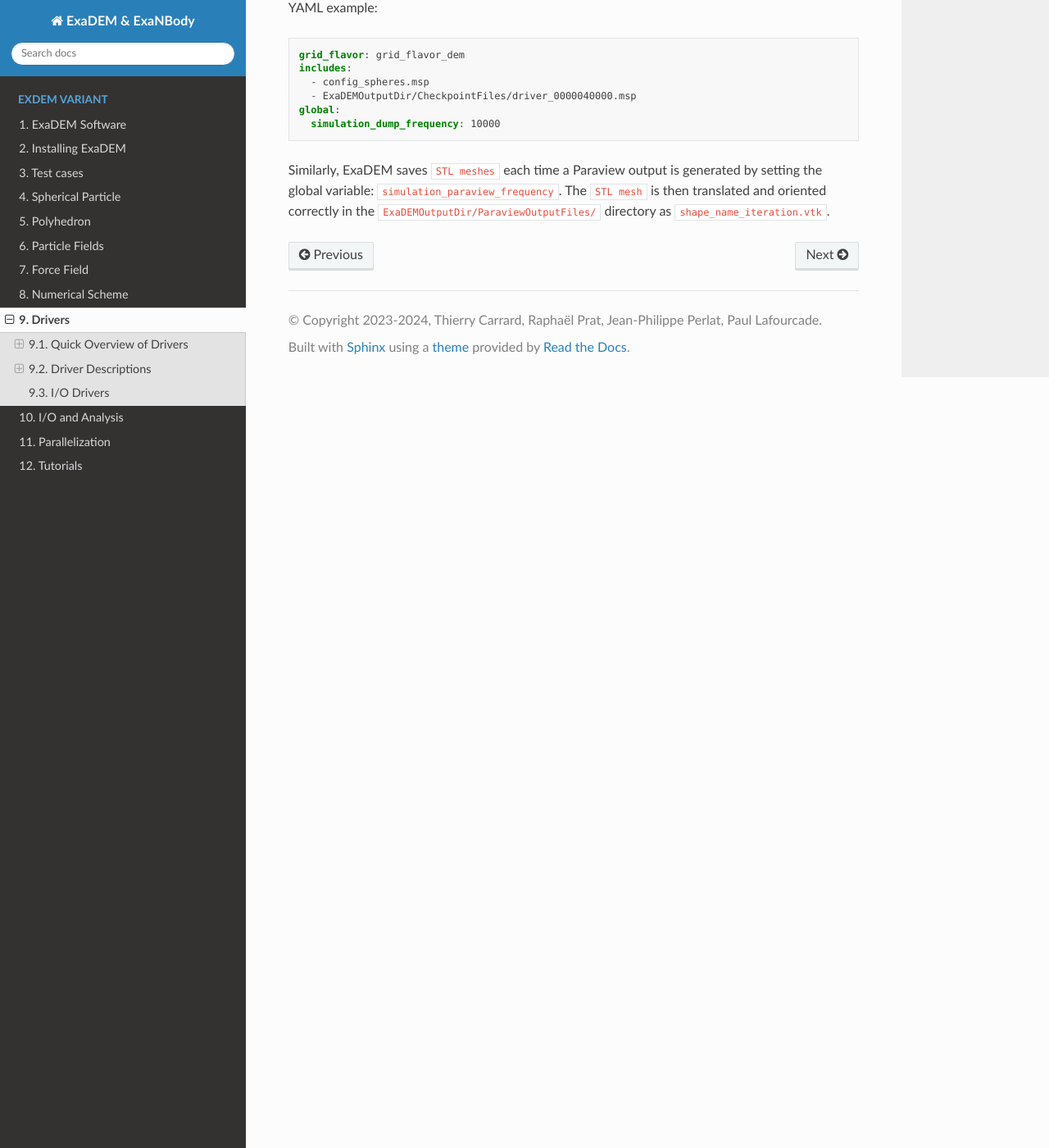
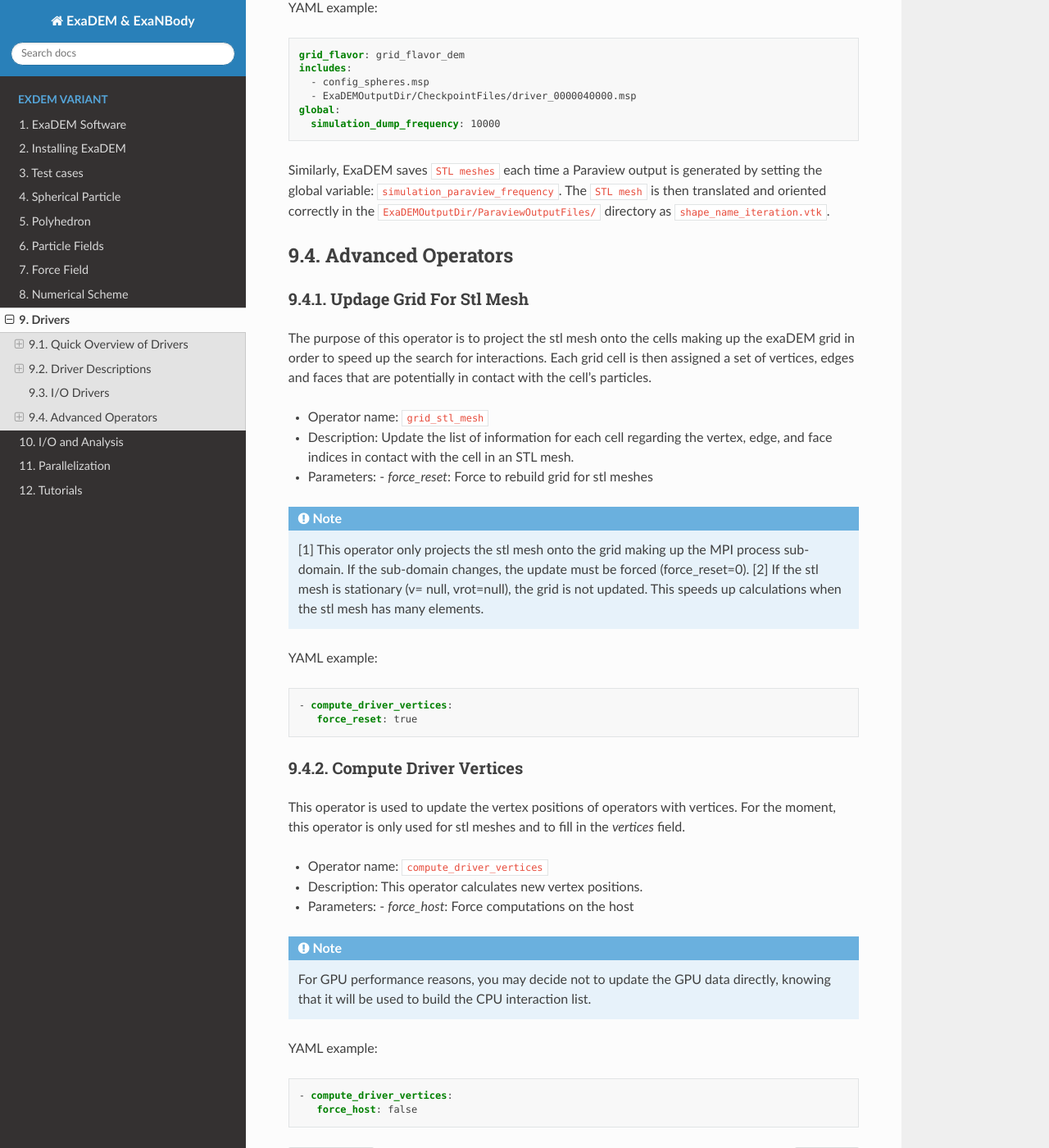
Before and after one commit to Collab4exaNBody/doc_exaDEM, a Sphinx documentation site: the page built from docs/source/project_exaDEM/Drivers.rst, in a window 1280 px wide and 1400 px high, scrolled down 5591 px. Shown: the whole window at 82% size. Built offline with Sphinx 7.4.7 and the Read the Docs theme 3.1.0, drawn with Linux system fonts in a browser that asks for light colours.

Commit message:
Update Drivers.rst

```diff
--- a/docs/source/project_exaDEM/Drivers.rst
+++ b/docs/source/project_exaDEM/Drivers.rst
@@ -203,3 +203,49 @@ YAML example:
 
 
 Similarly, ExaDEM saves ``STL meshes`` each time a Paraview output is generated by setting the global variable: ``simulation_paraview_frequency``. The ``STL mesh`` is then translated and oriented correctly in the ``ExaDEMOutputDir/ParaviewOutputFiles/`` directory as ``shape_name_iteration.vtk``.
+
+Advanced Operators
+^^^^^^^^^^^^^^^^^^
+
+Updage Grid For Stl Mesh
+------------------------
+
+The purpose of this operator is to project the stl mesh onto the cells making up the exaDEM grid in order to speed up the search for interactions. Each grid cell is then assigned a set of vertices, edges and faces that are potentially in contact with the cell's particles.
+
+* Operator name: ``grid_stl_mesh``
+* Description: Update the list of information for each cell regarding the vertex, edge, and face indices in contact with the cell in an STL mesh.
+* Parameters:
+  - *force_reset*: Force to rebuild grid for stl meshes
+
+.. note::
+
+  [1] This operator only projects the stl mesh onto the grid making up the MPI process sub-domain. If the sub-domain changes, the update must be forced (force_reset=0).
+  [2] If the stl mesh is stationary (v= null, vrot=null), the grid is not updated. This speeds up calculations when the stl mesh has many elements.
+
+YAML example:
+
+.. code:: yaml
+
+  - compute_driver_vertices:
+     force_reset: true
+
+Compute Driver Vertices
+-----------------------
+
+This operator is used to update the vertex positions of operators with vertices. For the moment, this operator is only used for stl meshes and to fill in the `vertices` field.
+
+* Operator name: ``compute_driver_vertices``
+* Description: This operator calculates new vertex positions.
+* Parameters:
+  - *force_host*: Force computations on the host
+
+.. note::
+
+  For GPU performance reasons, you may decide not to update the GPU data directly, knowing that it will be used to build the CPU interaction list.
+
+YAML example:
+
+.. code:: yaml
+
+  - compute_driver_vertices:
+     force_host: false
```
